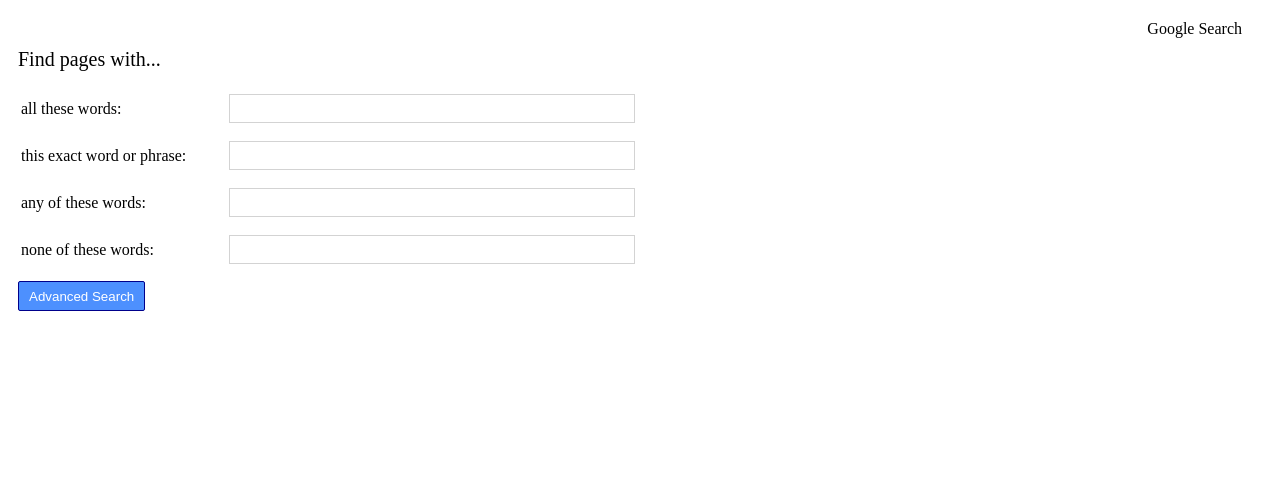
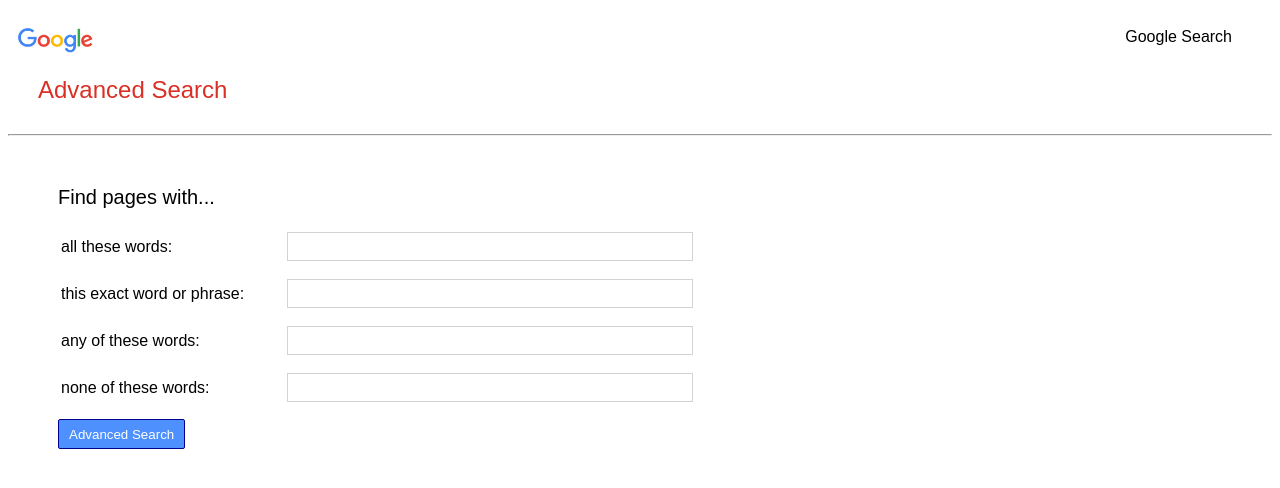
Before and after one commit to OpticalZa/project0, a plain HTML site: page advanced.html in a window 1280 px wide. Drawn offline with Linux system fonts and the light colour scheme.

Commit message:
Navigation and styling changes

```diff
--- a/advanced.html
+++ b/advanced.html
@@ -6,11 +6,19 @@
     </head>
     <body>
 
-        <div class="nav">
-            <a href="/index.html">Google Search</a>
+        <div>
+            <span class="imgnav"><img class="navimg" src="/googlelogo.png"></span>
+            <div class="navlink"><a  href="/index.html">Google Search</a></div>
         </div>
 
-        <div>
+        <div class="titlebar">
+            <p>Advanced Search</p>
+
+        </div>
+
+        <hr>
+
+        <div class="advbody">
 
             <form action="https://google.com/search">
 
--- a/styles.css
+++ b/styles.css
@@ -1,3 +1,9 @@
+body{
+    padding-top: 10px;
+    font-family: arial,sans-serif;
+
+}
+
 #searchbox{
     border: 1px solid rgb(126, 126, 126);
     border-radius: 20px;
@@ -18,31 +24,49 @@
 }
 .nav{
     margin-top: 20px;
-    text-align: right;
+    align-items: center;
+
 }
+
 a{
     text-decoration: none;
     margin-right: 20px;
     color: rgb(0, 0, 0);
 }
 
+a:hover{
+    text-decoration: underline;
+}
+
+.navlink{
+    align-items: center;
+    text-align: right;
+}
+
+.imgnav{
+    align-items: center;
+    float: left;
+}
+
 .search{
     position: absolute;
-    top: 50%;
+    top: 40%;
     left: 50%;
     margin-top: -50px;
     margin-left: -300px;
     width: 600px;
     height: auto;
     text-align: center;
+}
 
-
-
+.advbody{
+    margin-top: 50px;
 }
 
 div{
     margin: 10px;
 }
+
 
 table{
     margin-top: 20px;
@@ -58,7 +82,6 @@ table{
     padding-right: 10px;
     background-color: #4d90fe;
     border-radius: 2px;
-
 }
 
 .adinput{
@@ -77,13 +100,29 @@ td{
     width: 500px;
 }
 
-.searchbutton{
-
-    height: 100px;
+.floatchild{
+    float: left;
 
 }
 
-.floatchild{
-    float: left;
+.buttonbox{
+    display: flex;
+    justify-content: center;
+
+}
+
+.navimg{
+    max-width: 75px;
+    justify-content: left;
+}
+
+.titlebar{
+    margin: 30px;
+    color: #d93025;
+    font-size:x-large
+
+}
+
+.advbody{
     margin-left: 50px;
 }
```
Also changed, not shown: image.html (+11 -4 lines), index.html (+6 -3 lines), googlelogo.png (added).
